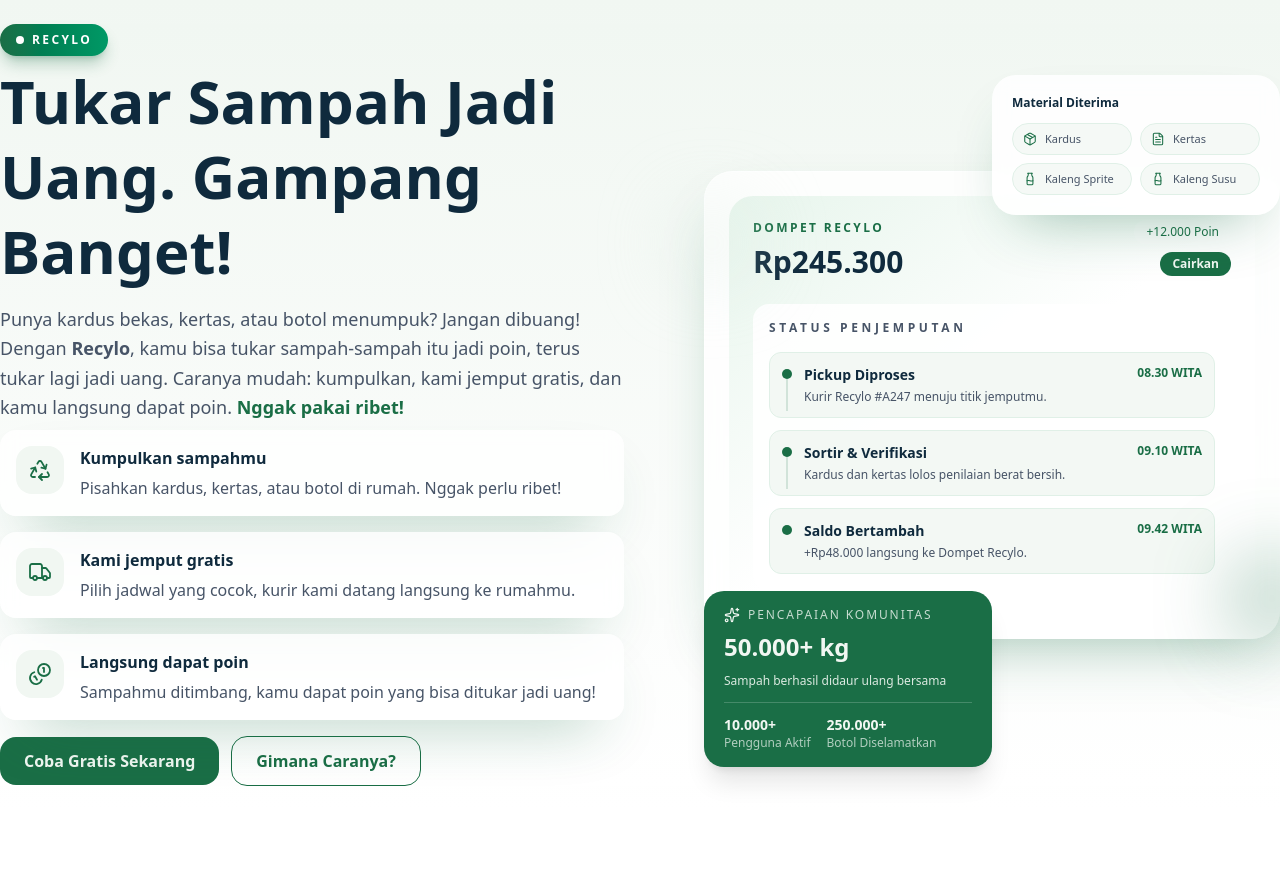
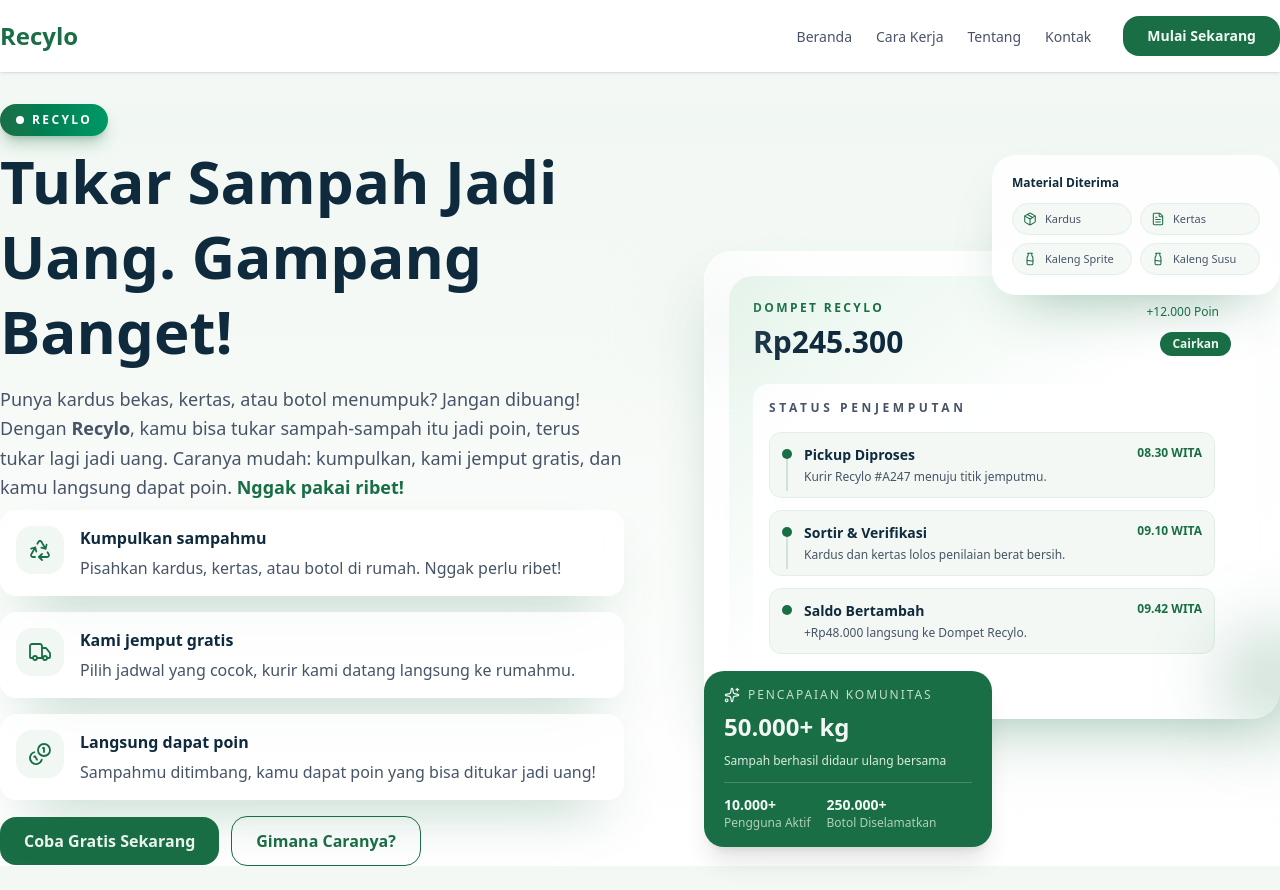
Before and after one commit to Recylo/recylo-landing-page, a Next.js app: page / in a window 1280 px wide. Shown: the top 890 px of the page. Before the commit the page ends 810 px from the top, so only its background shows below. Built offline with nearby package versions, Linux system fonts and the light colour scheme.

Commit message:
feat(navbar): create responsif navbar

```diff
--- a/src/app/globals.css
+++ b/src/app/globals.css
@@ -36,7 +36,12 @@
 }
 
 body {
-  background: var(--background);
+  background-image: linear-gradient(
+    180deg,
+    var(--brand-accent) 0%,
+    #ffffff 100%
+  );
+  background-attachment: fixed;
   color: var(--foreground);
   font-family: var(--font-sans), Arial, Helvetica, sans-serif;
 }
--- a/src/app/layout.tsx
+++ b/src/app/layout.tsx
@@ -1,5 +1,8 @@
 import type { Metadata } from "next";
 import { Geist_Mono, Poppins } from "next/font/google";
+
+import { Navbar } from "@/components/common";
+
 import "./globals.css";
 
 const geistMono = Geist_Mono({
@@ -28,7 +31,8 @@
   return (
     <html lang="en">
       <body className={`${poppins.variable} ${geistMono.variable} antialiased`}>
-        {children}
+        <Navbar />
+        <div className="pt-20">{children}</div>
       </body>
     </html>
   );
--- a/src/components/LandingPageSection.tsx
+++ b/src/components/LandingPageSection.tsx
@@ -2,7 +2,7 @@
 
 export const LandingPageSection = () => {
   return (
-    <main className="flex flex-col bg-hero-gradient section-padding-x section-padding-y">
+    <main className="flex flex-col section-padding-x section-padding-y">
       <HeroSection />
     </main>
   );
--- /dev/null
+++ b/src/components/common/Navbar.tsx
@@ -0,0 +1,128 @@
+"use client";
+
+import Link from "next/link";
+import { useState } from "react";
+
+const NAV_LINKS = [
+  { label: "Beranda", href: "/" },
+  { label: "Cara Kerja", href: "#cara-kerja" },
+  { label: "Tentang", href: "#tentang" },
+  { label: "Kontak", href: "#kontak" },
+] as const;
+
+/**
+ * Navbar Component
+ * Responsive navigation dengan hamburger menu
+ * Mobile: Hamburger menu dengan animasi X
+ * Desktop: Horizontal navigation
+ */
+export const Navbar = () => {
+  const [isMenuOpen, setIsMenuOpen] = useState(false);
+
+  const toggleMenu = () => setIsMenuOpen((prev) => !prev);
+  const closeMenu = () => setIsMenuOpen(false);
+
+  return (
+    <nav className="fixed left-0 right-0 top-0 z-50 bg-white/95 backdrop-blur-sm shadow-sm">
+      <div className="section-container section-padding-x">
+        <div className="flex items-center justify-between py-4">
+          {/* Logo/Brand */}
+          <Link
+            href="/"
+            className="text-xl font-bold text-brand-primary sm:text-2xl"
+            onClick={closeMenu}
+          >
+            Recylo
+          </Link>
+
+          {/* Desktop Navigation */}
+          <div className="hidden items-center gap-8 lg:flex">
+            <ul className="flex items-center gap-6">
+              {NAV_LINKS.map((link) => (
+                <li key={link.href}>
+                  <Link
+                    href={link.href}
+                    className="text-sm font-medium text-neutral-600 transition hover:text-brand-primary"
+                  >
+                    {link.label}
+                  </Link>
+                </li>
+              ))}
+            </ul>
+
+            <Link
+              href="https://app.recylo.id"
+              target="_blank"
+              rel="noopener noreferrer"
+              className="inline-flex items-center justify-center rounded-2xl bg-brand-primary px-6 py-2.5 text-sm font-semibold text-brand-accent transition hover:bg-brand-primary/90"
+            >
+              Mulai Sekarang
+            </Link>
+          </div>
+
+          {/* Mobile Hamburger Button */}
+          <button
+            onClick={toggleMenu}
+            className="relative z-50 flex h-10 w-10 flex-col items-center justify-center lg:hidden"
+            aria-label="Toggle menu"
+            aria-expanded={isMenuOpen}
+          >
+            <span className="sr-only">
+              {isMenuOpen ? "Tutup menu" : "Buka menu"}
+            </span>
+
+            {/* Hamburger Lines dengan animasi jadi X */}
+            <span
+              className={`absolute h-0.5 w-6 bg-brand-primary transition-all duration-300 ${
+                isMenuOpen ? "rotate-45 transform" : "-translate-y-2 transform"
+              }`}
+            />
+            <span
+              className={`absolute h-0.5 w-6 bg-brand-primary transition-all duration-300 ${
+                isMenuOpen ? "opacity-0" : "opacity-100"
+              }`}
+            />
+            <span
+              className={`absolute h-0.5 w-6 bg-brand-primary transition-all duration-300 ${
+                isMenuOpen ? "-rotate-45 transform" : "translate-y-2 transform"
+              }`}
+            />
+          </button>
+        </div>
+
+        {/* Mobile Menu */}
+        <div
+          className={`overflow-hidden transition-all duration-300 ease-in-out lg:hidden ${
+            isMenuOpen ? "max-h-96 opacity-100" : "max-h-0 opacity-0"
+          }`}
+        >
+          <div className="border-t border-border-soft pb-4 pt-4">
+            <ul className="flex flex-col gap-4">
+              {NAV_LINKS.map((link) => (
+                <li key={link.href}>
+                  <Link
+                    href={link.href}
+                    onClick={closeMenu}
+                    className="block text-base font-medium text-neutral-600 transition hover:text-brand-primary"
+                  >
+                    {link.label}
+                  </Link>
+                </li>
+              ))}
+            </ul>
+
+            <Link
+              href="https://app.recylo.id"
+              target="_blank"
+              rel="noopener noreferrer"
+              onClick={closeMenu}
+              className="mt-4 inline-flex w-full items-center justify-center rounded-2xl bg-brand-primary px-6 py-3 text-base font-semibold text-brand-accent transition hover:bg-brand-primary/90"
+            >
+              Mulai Sekarang
+            </Link>
+          </div>
+        </div>
+      </div>
+    </nav>
+  );
+};
--- /dev/null
+++ b/src/components/common/index.ts
@@ -0,0 +1,5 @@
+/**
+ * Common Components Module
+ * Export komponen umum yang dipakai di berbagai section
+ */
+export { Navbar } from "./Navbar";
--- a/src/components/hero-section/HeroIllustration.tsx
+++ b/src/components/hero-section/HeroIllustration.tsx
@@ -17,7 +17,7 @@
 export const HeroIllustration = () => {
   return (
     <div
-      className="relative flex w-full max-w-md flex-col gap-4 md:gap-6 motion-safe:animate-fade-slide-up sm:max-w-lg lg:max-w-xl"
+      className="relative flex w-full flex-col gap-4 md:gap-6 motion-safe:animate-fade-slide-up sm:max-w-lg lg:max-w-xl"
       aria-hidden
     >
       {/* Material Diterima - Mobile Version */}
```
